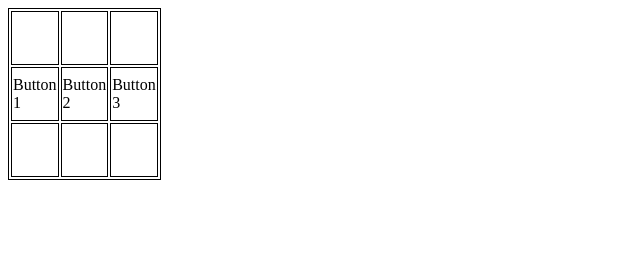
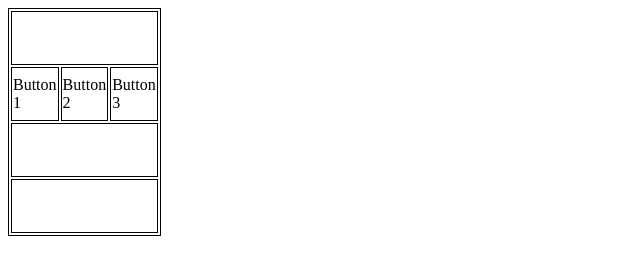
Before and after one commit to mansonnnnnnnnnn/losee, a plain HTML site: page index.html in a window 1280 px wide. Shown: the whole page, without its empty margins (0-640 px from the left). Drawn offline with Linux system fonts and the light colour scheme.

Commit message:
Update index.html

```diff
--- a/index.html
+++ b/index.html
@@ -12,9 +12,7 @@
   <body>
     <table>
       <tr>
-        <th></th>
-        <th></th>
-        <th></th>
+        <th colspan="3"></th>
       </tr>
       <tr>
         <td>Button 1</td>
@@ -22,9 +20,10 @@
         <td>Button 3</td>
       </tr>
       <tr>
-        <td></td>
-        <td></td>
-        <td></td>
+        <td colspan="3"></td>
+      </tr>
+      <tr>
+        <td colspan="3"></td>
       </tr>
     </table>
   </body>
```
